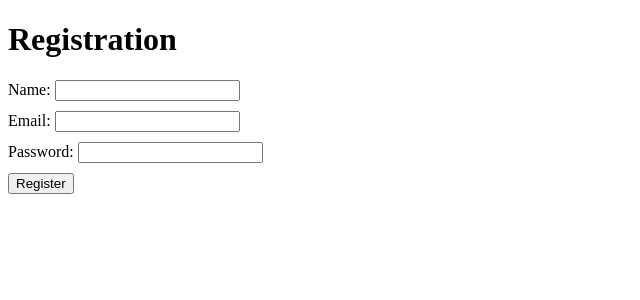
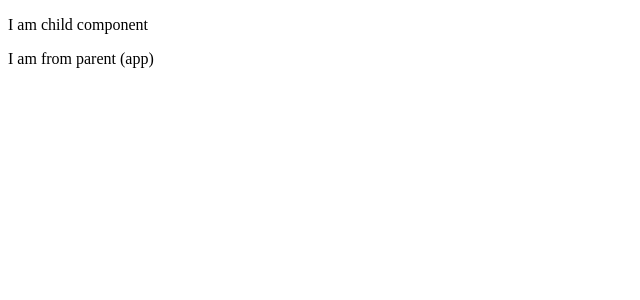
Before and after one commit to faizulislamfair/React, a React (Create React App) app in the folder Anisul Islam Tutorials/my-app/: page / in a window 1280 px wide. Shown: the top 300 px of the page, without its empty margins (0-640 px from the left). Built offline with nearby package versions, Linux system fonts and the light colour scheme.

Commit message:
passing data from child to parent component

```diff
--- a/Anisul Islam Tutorials/my-app/src/App.js
+++ b/Anisul Islam Tutorials/my-app/src/App.js
@@ -1,10 +1,19 @@
 import React from "react";
-import FORM from "./FORM/FORM";
+
+import Child from "./components/STATE_LIFTING/Child";
+
 
 function App() {
+
+  const data = "I am from parent (app)";
+
+  const handleChildData = (childData) => {
+   console.log("App: " + childData);
+  }
+
      return(
        <div>
-        <FORM />
+        <Child data={data}  onChildData={handleChildData}/>
        </div>
      )
 }
--- /dev/null
+++ b/Anisul Islam Tutorials/my-app/src/components/STATE_LIFTING/Child.js
@@ -0,0 +1,16 @@
+import React from 'react';
+
+function Child(props){
+
+    const data = "I am from child component";
+    props.onChildData(data);
+
+    return (
+        <div>
+            <p>I am child component</p>
+            <p>{props.data}</p>
+        </div>
+    )
+}
+
+export default Child;
```
